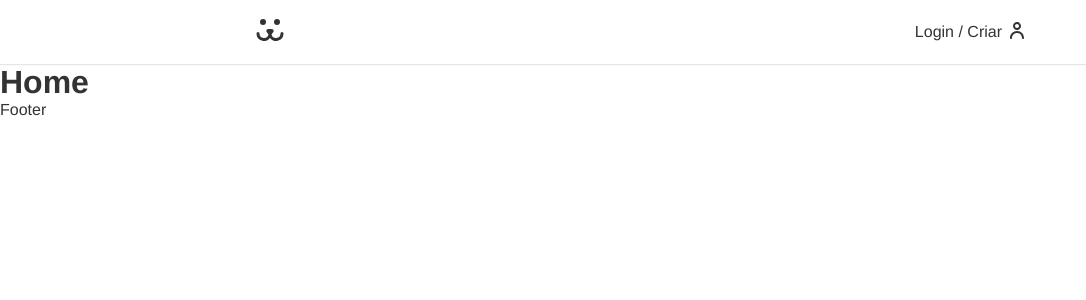
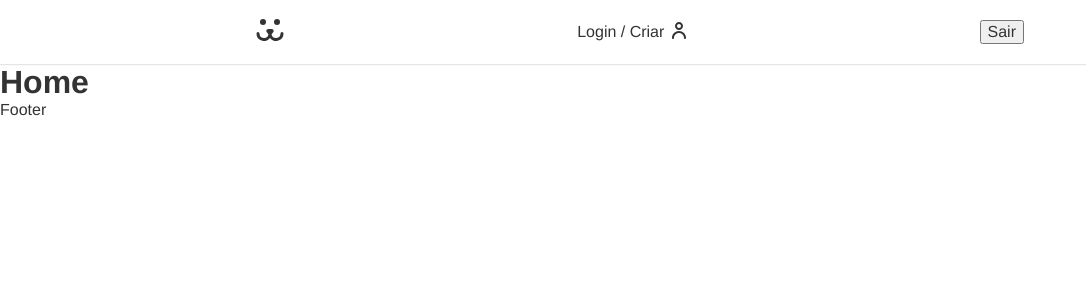
Before and after one commit to AntonyRafael/dogs, a React (Create React App) app: page / in a window 1280 px wide. Shown: the top 300 px of the page, without its empty margins (0-1086 px from the left). Built offline with nearby package versions, Linux system fonts and the light colour scheme.

Commit message:
UserContext and Login

```diff
--- a/src/Api/api.js
+++ b/src/Api/api.js
@@ -13,6 +13,18 @@ export function TOKEN_POST(body) {
     }
 }
 
+export function TOKEN_VALIDATE_POST(token) {
+    return {
+        url: API_URL + '/jwt-auth/v1/token/validate',
+        options: {
+            method: 'POST',
+            headers: {
+                Authorization: 'Bearer ' + token,
+            },
+        }
+    }
+}
+
 export function USER_GET(token) {
     return {
         url: API_URL + '/api/user',
--- a/src/App.js
+++ b/src/App.js
@@ -5,17 +5,20 @@ import Header from "./Components/Header/Header";
 
 import Home from "./Pages/Home/Home";
 import Login from "./Pages/Login/Login";
+import { UserStorage } from "./UserContext";
 
 function App() {
   return (
     <div className="App">
       <BrowserRouter>
+        <UserStorage>
           <Header />
           <Routes>
             <Route path="/" element={<Home />} />
             <Route path="/login/*" element={<Login />} />
           </Routes>
           <Footer />
+        </UserStorage>
       </BrowserRouter>
     </div>
   );
--- a/src/Components/Header/Header.js
+++ b/src/Components/Header/Header.js
@@ -1,19 +1,31 @@
-import React from 'react'
-import { Link } from 'react-router-dom'
-import styles from './Header.module.css'
-
-import {ReactComponent as Dogs} from '../../Assets/dogs.svg'
+import React from "react";
+import { Link } from "react-router-dom";
+import styles from "./Header.module.css";
+import { UserContext } from "../../UserContext";
+import { ReactComponent as Dogs } from "../../Assets/dogs.svg";
 
 const Header = () => {
-    return (
-        <header className={styles.header}>
-           <nav className={`${styles.nav} container`}>
-               <Link to="/" className={styles.logo} aria-label="Dogs Home"><Dogs /></Link>
-               <Link to="/login" className={styles.login}>Login / Criar</Link>
+  const { data, userLogout } = React.useContext(UserContext);
+  return (
+    <header className={styles.header}>
+      <nav className={`${styles.nav} container`}>
+        <Link to="/" className={styles.logo} aria-label="Dogs Home">
+          <Dogs />
+        </Link>
+        {data ? (
+          <Link to="/conta" className={styles.login}>
+            {data.nome}
+          </Link>
+        ) : (
+          <Link to="/login" className={styles.login}>
+            Login / Criar
+          </Link>
+        )}
 
-            </nav>
-        </header>
-    )
-}
+        <button onClick={userLogout}>Sair</button>
+      </nav>
+    </header>
+  );
+};
 
-export default Header
+export default Header;
--- a/src/Pages/Login/Login.js
+++ b/src/Pages/Login/Login.js
@@ -1,11 +1,16 @@
 import React from 'react'
-import { Route, Routes } from 'react-router'
+import { Navigate, Route, Routes } from 'react-router'
 import LoginForm from './LoginForm'
 import LoginCreate from './LoginCreate'
 import LoginPasswordLost from './LoginPasswordLost'
 import LoginPasswordReset from './LoginPasswordReset'
+import { UserContext } from '../../UserContext'
 
 const Login = () => {
+
+    const { login} = React.useContext(UserContext);
+
+    if (login === true) return <Navigate to='/conta' />
     return (
         <div>
             <Routes>
--- a/src/Pages/Login/LoginForm.js
+++ b/src/Pages/Login/LoginForm.js
@@ -3,41 +3,19 @@ import { Link } from "react-router-dom";
 import Input from "../../Components/Forms/Input/Input";
 import Button from "../../Components/Forms/Button/Button";
 import useForm from "../../Hooks/useForm";
-import { TOKEN_POST,USER_GET } from "../../Api/api";
+import { UserContext } from "../../UserContext";
 
 const LoginForm = () => {
   const username = useForm();
   const password = useForm();
 
-  React.useEffect(() => {
-    const token = window.localStorage.getItem('token');
-    if (token) {
-      getUser(token)
-    }
-  },[])
-
-  async function getUser(token) {
-    const {url, options} = USER_GET(token)
-    const response = await fetch(url, options)
-    const json = await response.json();
-    console.log(json ,'get');
-  }
+  const { userLogin,error,loading } = React.useContext(UserContext);
 
   async function handleSubmit(event) {
     event.preventDefault();
 
     if (username.validate() && password.validate()) {
-      const { url, options } = TOKEN_POST({
-        username: username.value,
-        password: password.value,
-      });
-
-      const response = await fetch(url, options)
-      const json = await response.json();
-
-      window.localStorage.setItem('token', json.token);
-      getUser(json.token)
-      console.log(json)
+      userLogin(username.value, password.value);
     }
   }
 
@@ -47,8 +25,9 @@ const LoginForm = () => {
       <form onSubmit={handleSubmit}>
         <Input label="Usuário" type="text" name="username" {...username} />
         <Input label="Senha" type="password" name="password" {...password} />
+        {loading ? <Button disabled>Carregando...</Button> : <Button>Entrar</Button>}
 
-        <Button>Entrar</Button>
+        {error && <p>{error}</p>}
       </form>
 
       <Link to="/login/criar">Cadastro</Link>
--- /dev/null
+++ b/src/UserContext.js
@@ -0,0 +1,84 @@
+import React from "react";
+import { useNavigate } from "react-router-dom";
+import { TOKEN_POST, USER_GET, TOKEN_VALIDATE_POST } from "./Api/api";
+
+export const UserContext = React.createContext();
+
+export const UserStorage = ({ children }) => {
+  const [data, setData] = React.useState(null);
+  const [login, setLogin] = React.useState(null);
+  const [loading, setLoading] = React.useState(false);
+  const [error, setError] = React.useState(false);
+
+  const navigate = useNavigate();
+
+  const userLogout = React.useCallback(
+    async function () {
+      setData(null);
+      setError(null);
+      setLoading(false);
+      setLogin(false);
+      window.localStorage.removeItem("token");
+      navigate("/login");
+    },
+    [navigate]
+  );
+
+  async function getUser(token) {
+    const { url, options } = USER_GET(token);
+    const response = await fetch(url, options);
+    const json = await response.json();
+    setData(json);
+    setLogin(true);
+    console.log(json);
+  }
+
+  async function userLogin(username, password) {
+    try {
+      setError(null);
+      setLoading(true);
+      const { url, options } = TOKEN_POST({ username, password });
+      const tokenRes = await fetch(url, options);
+      console.log(tokenRes);
+      if (!tokenRes.ok) throw new Error(`Error: ${tokenRes.statusText}`);
+      const { token } = await tokenRes.json();
+      window.localStorage.setItem("token", token);
+      await getUser(token);
+      navigate("/conta");
+    } catch (err) {
+      setError(err.message);
+      setLogin(false);
+    } finally {
+      setLoading(false);
+    }
+  }
+
+  React.useEffect(() => {
+    async function autoLogin() {
+      const token = window.localStorage.getItem("token");
+      if (token) {
+        try {
+          setError(null);
+          setLoading(true);
+          const { url, options } = TOKEN_VALIDATE_POST(token);
+          const response = await fetch(url, options);
+          if (!response.ok) throw new Error("token invalido");
+          await getUser(token);
+        } catch (err) {
+          userLogout();
+        } finally {
+          setLoading(false);
+        }
+      }
+    }
+    autoLogin();
+  }, [userLogout]);
+
+  return (
+    <UserContext.Provider
+      value={{ userLogin, userLogout, data, error, loading, login }}
+    >
+      {children}
+    </UserContext.Provider>
+  );
+};
```
Lines whose indentation alone changed are shown as unchanged.
